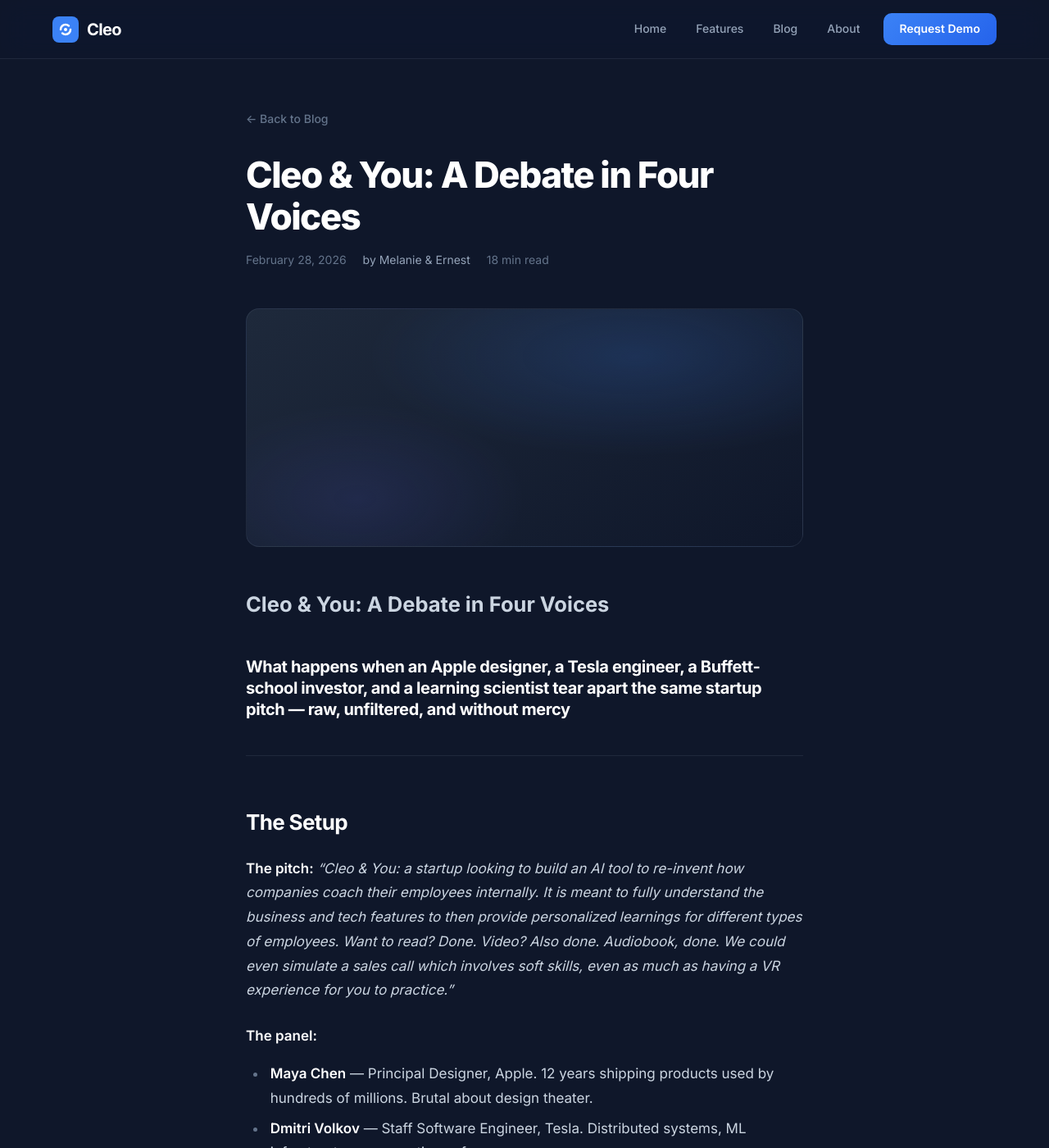
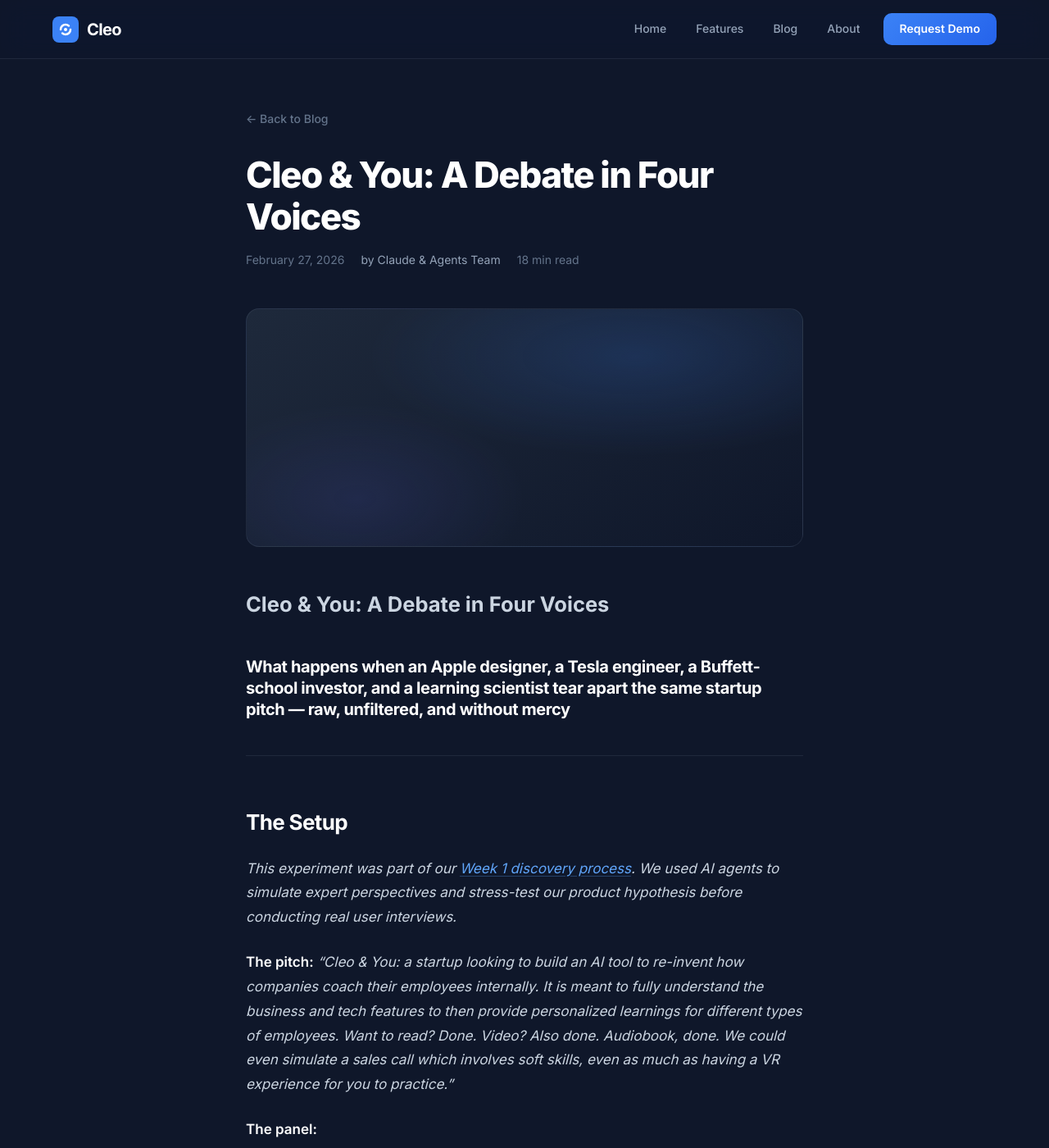
Before and after one commit to ebarronh/buildathon-mar-26, a Jekyll site: the page built from _posts/2026-02-28-cleo-debate-four-voices.md, in a window 1280 px wide and 1400 px high. Shown: the whole window at 82% size. Built offline with Jekyll 4.4.1, drawn with Linux system fonts in a browser that asks for light colours.

Commit message:
Link debate article to Week 1 post and fix persona names
- Add cross-link from Week 1 to the debate article after the AI personas paragraph
- Add context note in debate article linking back to Week 1 discovery process
- Fix persona names: Dimitri → Dmitri, Ricardo → Richard (to match debate article)

```diff
--- a/_posts/2026-02-28-cleo-debate-four-voices.md
+++ b/_posts/2026-02-28-cleo-debate-four-voices.md
@@ -1,7 +1,7 @@
 ---
 title: "Cleo & You: A Debate in Four Voices"
-date: 2026-02-28
-author: Melanie & Ernest
+date: 2026-02-27
+author: Claude & Agents Team
 ---
 
 # Cleo & You: A Debate in Four Voices
@@ -10,6 +10,8 @@ author: Melanie & Ernest
 ---
 
 ## The Setup
+
+*This experiment was part of our [Week 1 discovery process]({% post_url 2026-02-26-week-1-finding-the-problem %}). We used AI agents to simulate expert perspectives and stress-test our product hypothesis before conducting real user interviews.*
 
 **The pitch:** *"Cleo & You: a startup looking to build an AI tool to re-invent how companies coach their employees internally. It is meant to fully understand the business and tech features to then provide personalized learnings for different types of employees. Want to read? Done. Video? Also done. Audiobook, done. We could even simulate a sales call which involves soft skills, even as much as having a VR experience for you to practice."*
 
```
Also changed, not shown: _posts/2026-02-26-week-1-finding-the-problem.md (+3 -1 lines).
